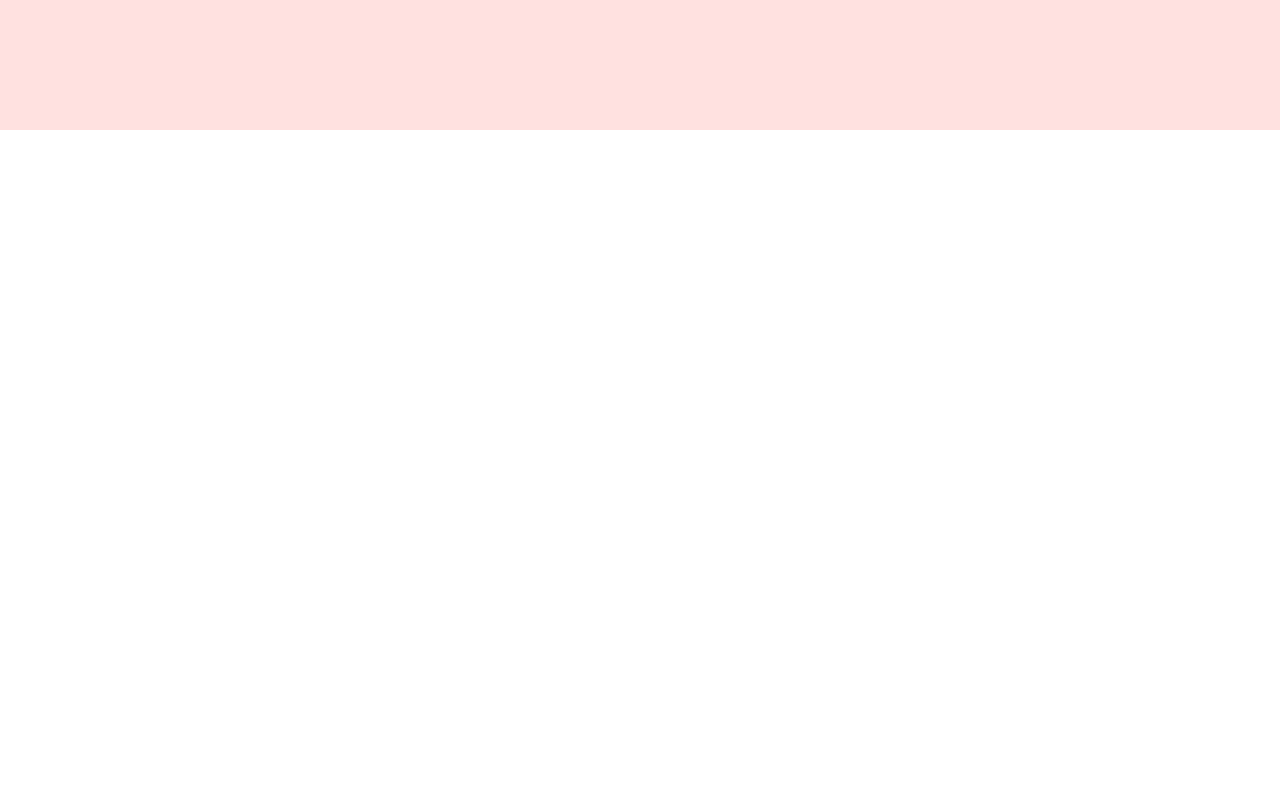
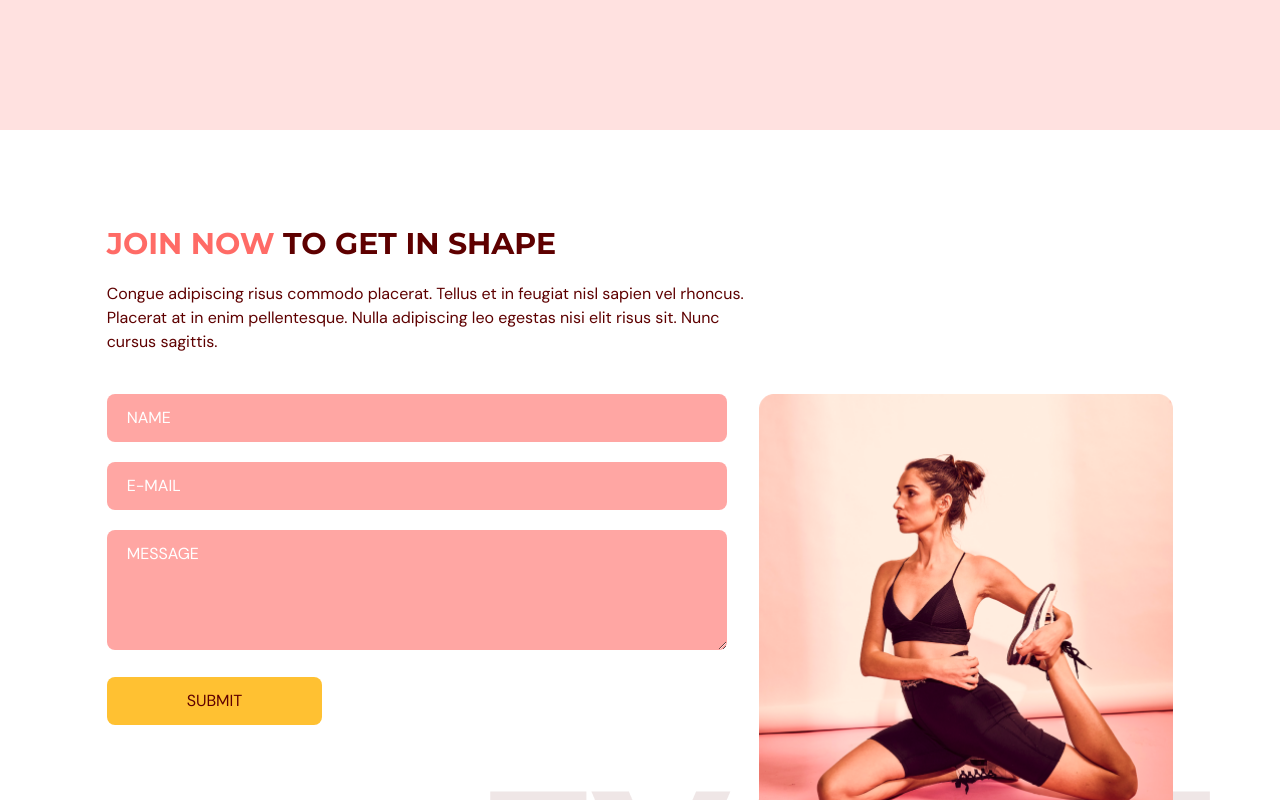
Before and after one commit to MeloonDev/fitness-app, a React app: page / in a window 1280 px wide. Shown: the part 2860-3660 px from the top of the page. Before the commit the page ends 2990 px from the top, so only its background shows below. Built offline with nearby package versions, Linux system fonts and the light colour scheme; the HTML template or start-up script is replaced by a standard one.

Commit message:
ContactUs

```diff
--- a/package.json
+++ b/package.json
@@ -14,7 +14,8 @@
     "framer-motion": "^10.16.1",
     "react": "^18.2.0",
     "react-anchor-link-smooth-scroll": "^1.0.12",
-    "react-dom": "^18.2.0"
+    "react-dom": "^18.2.0",
+    "react-hook-form": "^7.45.4"
   },
   "devDependencies": {
     "@types/node": "^20.5.3",
--- a/src/App.tsx
+++ b/src/App.tsx
@@ -4,6 +4,7 @@
 import Home from "./pages/home";
 import Benefits from "./pages/benefits";
 import OurClasses from "./pages/ourclasses";
+import ContactUs from "./pages/contactus";
 
 function App() {
   const [selectedPage, setSelectedPage] = useState<SelectedPage>(
@@ -36,6 +37,7 @@
       <Home setSelectedPage={setSelectedPage} />
       <Benefits setSelectedPage={setSelectedPage} />
       <OurClasses setSelectedPage={setSelectedPage} />
+      <ContactUs setSelectedPage={setSelectedPage} />
     </div>
   );
 }
--- /dev/null
+++ b/src/pages/contactus/index.tsx
@@ -0,0 +1,156 @@
+import { useForm } from "react-hook-form";
+import { SelectedPage } from "@/shared/types";
+import { motion } from "framer-motion";
+import ContactUsPageGraphic from "@/assets/ContactUsPageGraphic.png";
+import HText from "@/shared/HText";
+
+type Props = {
+  setSelectedPage: (page: SelectedPage) => void;
+};
+
+const ContactUs = ({ setSelectedPage }: Props) => {
+  const inputStyles = `mb-5 w-full rounded-lg bg-primary-300 px-5 py-3 placeholder:text-white`;
+
+  const {
+    register,
+    trigger,
+    formState: { errors },
+  } = useForm();
+
+  const onSubmit = async (e: any) => {
+    const isValid = await trigger();
+    if (!isValid) {
+      e.preventDefault();
+    }
+  };
+
+  return (
+    <section
+      id={`#${SelectedPage.ContactUs}`}
+      className="mx-auto w-5/6 pt-24 pb-32"
+    >
+      <motion.div
+        onViewportEnter={() => setSelectedPage(SelectedPage.ContactUs)}
+      >
+        {/*Header*/}
+        <motion.div
+          className="md:w-3/5"
+          initial="hidden"
+          whileInView="visible"
+          viewport={{ once: true, amount: 0.5 }}
+          transition={{ duration: 0.5 }}
+          variants={{
+            hidden: { opacity: 0, x: -50 },
+            visible: { opacity: 1, x: 0 },
+          }}
+        >
+          <HText>
+            <span className="text-primary-500">JOIN NOW</span> TO GET IN SHAPE
+          </HText>
+          <p className="my-5">
+            Congue adipiscing risus commodo placerat. Tellus et in feugiat nisl
+            sapien vel rhoncus. Placerat at in enim pellentesque. Nulla
+            adipiscing leo egestas nisi elit risus sit. Nunc cursus sagittis.
+          </p>
+        </motion.div>
+
+        {/*Form and image*/}
+        <div className="mt-10 justify-between gap-8 md:flex">
+          <motion.div
+            className="mt-10 basis-3/5 md:mt-0"
+            initial="hidden"
+            whileInView="visible"
+            viewport={{ once: true, amount: 0.5 }}
+            transition={{ duration: 0.5 }}
+            variants={{
+              hidden: { opacity: 0, y: 50 },
+              visible: { opacity: 1, y: 0 },
+            }}
+          >
+            <form
+              target="_blank"
+              onSubmit={onSubmit}
+              action="https://formsubmit.co/mateusz.melaniuk98@gmail.com"
+              method="POST"
+            >
+              {errors.name && (
+                <p className="mt-1 text-primary-500 ">
+                  {errors.name.type === "required" && "This field is required."}
+                  {errors.name.type === "maxLength" && "Max length is 80 char."}
+                </p>
+              )}
+              <input
+                className={inputStyles}
+                type="text"
+                placeholder="NAME"
+                {...register("name", { required: true, maxLength: 80 })}
+              />
+
+              {errors.email && (
+                <p className="mt-1 text-primary-500 ">
+                  {errors.email.type === "required" &&
+                    "This field is required."}
+                  {errors.email.type === "pattern" && "Invalid email adress."}
+                </p>
+              )}
+              <input
+                className={inputStyles}
+                type="email"
+                placeholder="E-MAIL"
+                {...register("email", {
+                  required: true,
+                  pattern: /^[A-Z0-9._%+-]+@[A-Z0-9.-]+\.[A-Z]{2,}$/i,
+                })}
+              />
+
+              {errors.message && (
+                <p className="mt-1 text-primary-500 ">
+                  {errors.message.type === "required" &&
+                    "This field is required."}
+                  {errors.message.type === "maxLength" &&
+                    "Max length is 2000 char."}
+                </p>
+              )}
+              <textarea
+                className={inputStyles}
+                rows={4}
+                cols={50}
+                placeholder="MESSAGE"
+                {...register("message", { required: true, maxLength: 2000 })}
+              />
+
+              <button
+                className=" rounded-lg bg-secondary-500 px-20 py-3 transition duration-500 hover:text-white"
+                type="submit"
+              >
+                SUBMIT
+              </button>
+            </form>
+          </motion.div>
+
+          <motion.div
+            className="relative mt-16 basis-2/5 md:mt-0"
+            initial="hidden"
+            whileInView="visible"
+            viewport={{ once: true, amount: 0.5 }}
+            transition={{ duration: 0.5, delay: 0.2 }}
+            variants={{
+              hidden: { opacity: 0, y: 50 },
+              visible: { opacity: 1, y: 0 },
+            }}
+          >
+            <div className="before:content-evolvetext w-full before:absolute before:-bottom-20 before:-right-10 before:z-[-1]">
+              <img
+                src={ContactUsPageGraphic}
+                alt="contact-us-page-graphic"
+                className="w-full"
+              />
+            </div>
+          </motion.div>
+        </div>
+      </motion.div>
+    </section>
+  );
+};
+
+export default ContactUs;
```
Also changed, not shown: 1 other file (tests, documents, lock files or other folders).
